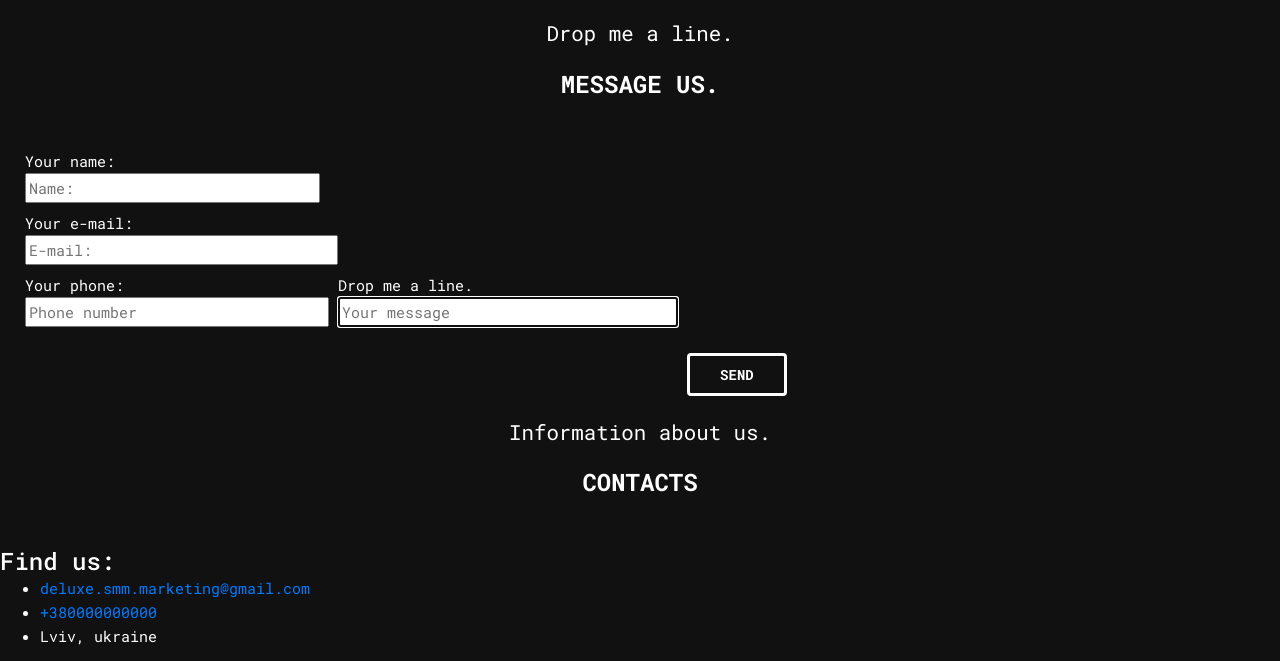
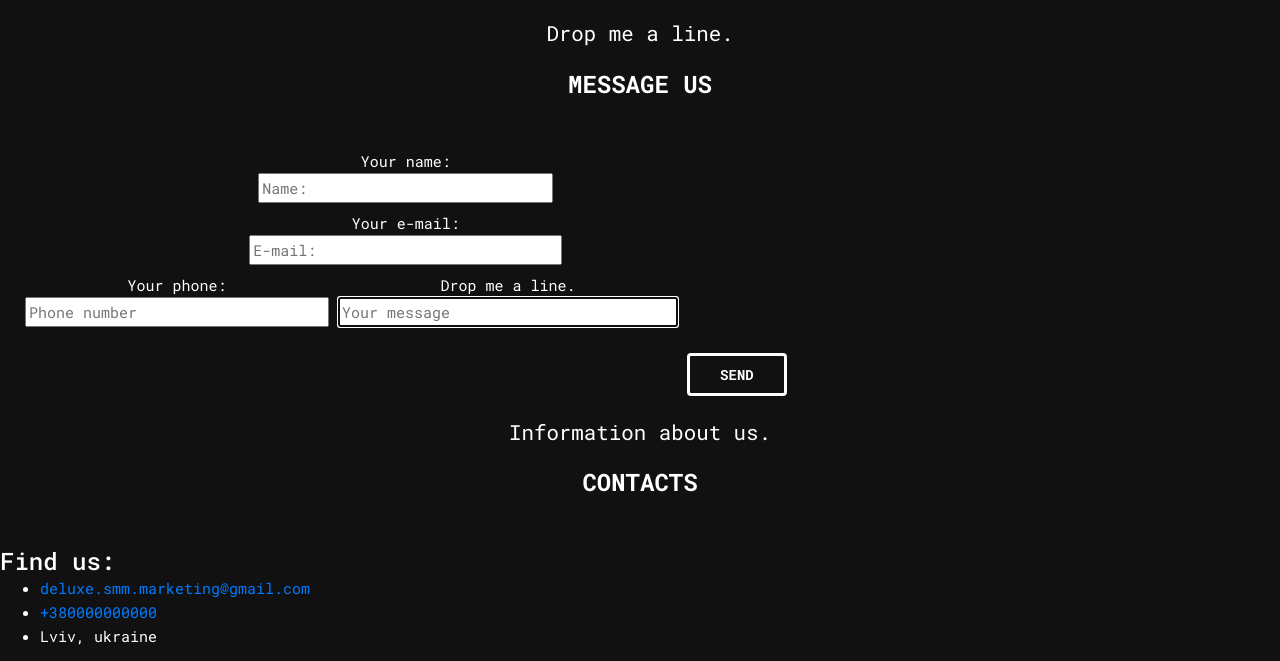
Before and after one commit to r-blkn/digital_web_agency, a plain HTML site: page index.html in a window 1280 px wide. Shown: the part 2841-3502 px from the top of the page. Drawn offline with nearby package versions, Linux system fonts and the light colour scheme.

Commit message:
на всякий випадок

```diff
--- a/css/index.css
+++ b/css/index.css
@@ -368,6 +368,9 @@ body {
 }
 
 /* Form */
+.form {
+    text-align: center;
+}
 .message__input {
     width: 100%;
 }
--- a/index.html
+++ b/index.html
@@ -205,7 +205,7 @@
 			<div class="container">
 				<div class="section__header">
 					<h3 class="section__suptitle">Drop me a line.</h3>
-					<h2 class="section__title">Message us.</h2>
+					<h2 class="section__title">Message us</h2>
 				</div>
 				<div class="form__section form-group row">
 					<form class="form">
```
